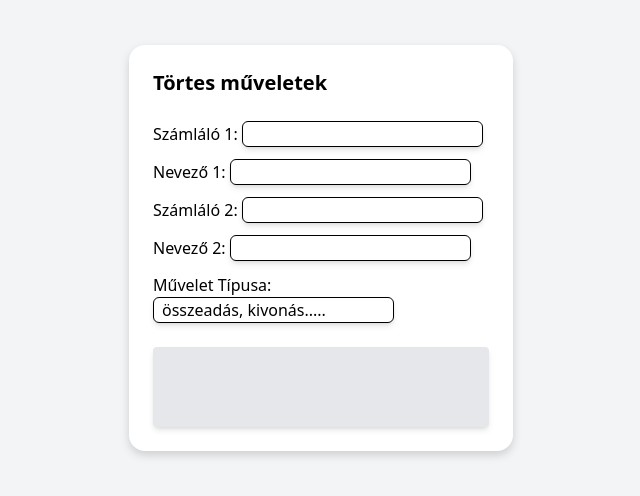
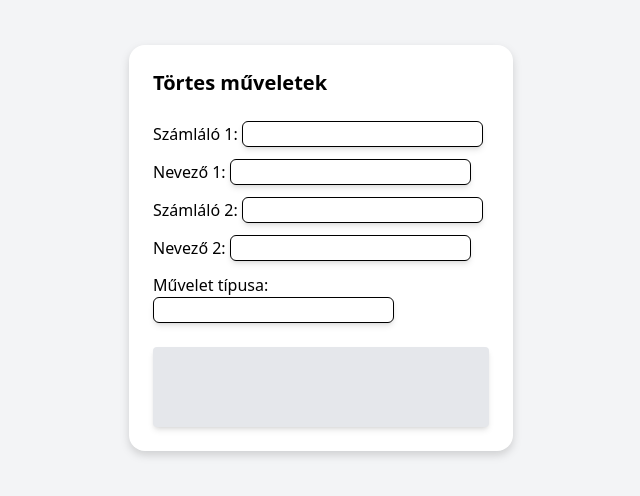
Before and after one commit to boksaylevente2009/Tortes-muveletek, a website built with Vite: page index.html in a window 1280 px wide. Shown: the part 152-648 px from the top of the page, without its empty margins (319-959 px from the left). Built offline with nearby package versions, Linux system fonts and the light colour scheme.

Commit message:
írományok 2

```diff
--- a/index.html
+++ b/index.html
@@ -29,8 +29,8 @@
                 <input class="rounded-md border pl-2 shadow-md" id="tört4" autocomplete="off" type="text" />
             </div>
             <div>
-                <label for="művelet">Művelet Típusa: </label>
-                <input class="rounded-md border pl-2 shadow-md" id="művelet" autocomplete="off" type="text" value="összeadás, kivonás....."/>
+                <label for="művelet">Művelet típusa: </label>
+                <input class="rounded-md border pl-2 shadow-md" id="művelet" autocomplete="off" type="text"/>
             </div>
             <div class="mt-6 h-20 rounded bg-gray-200 p-4 shadow-md" id="eredmény"></div>
         </div>
```
